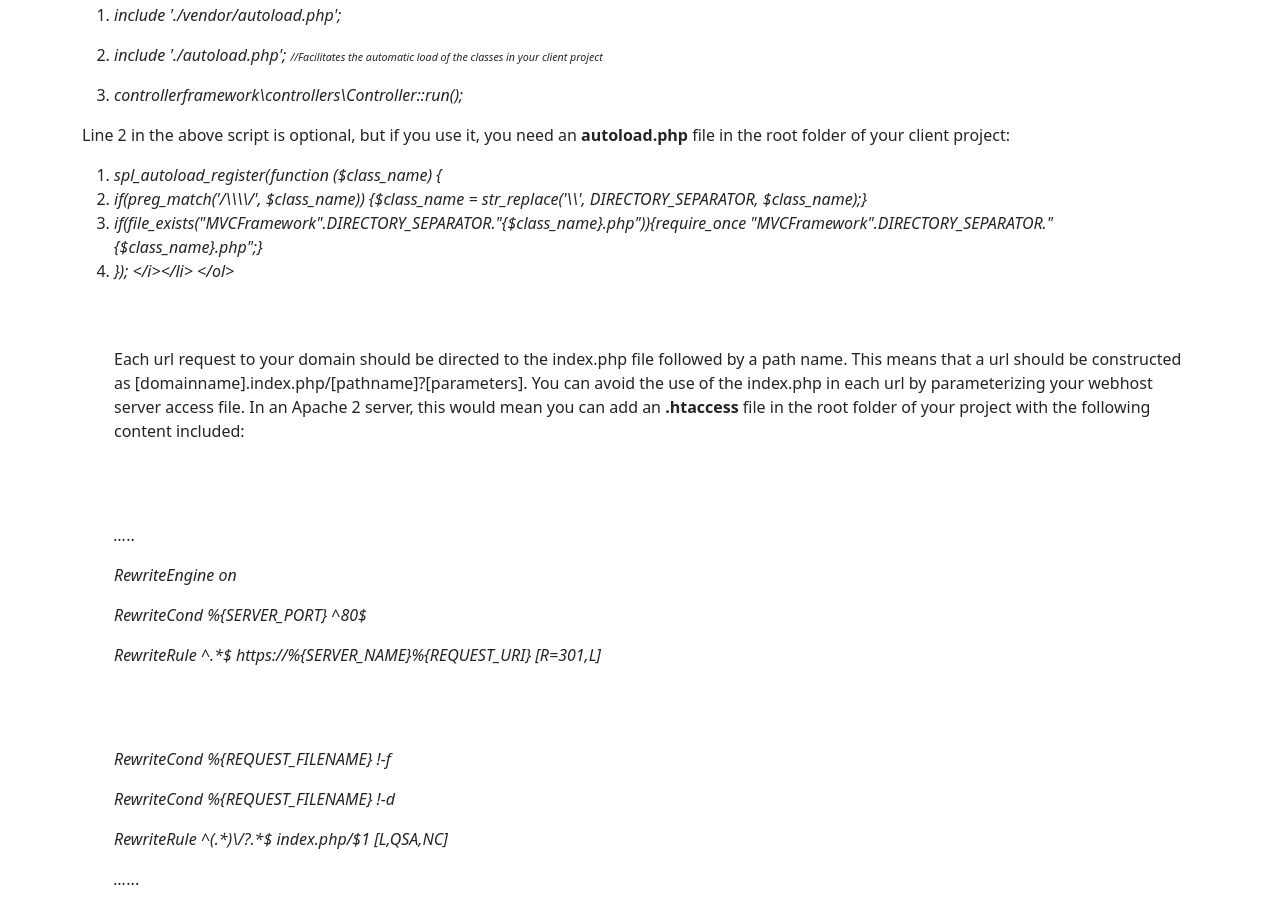
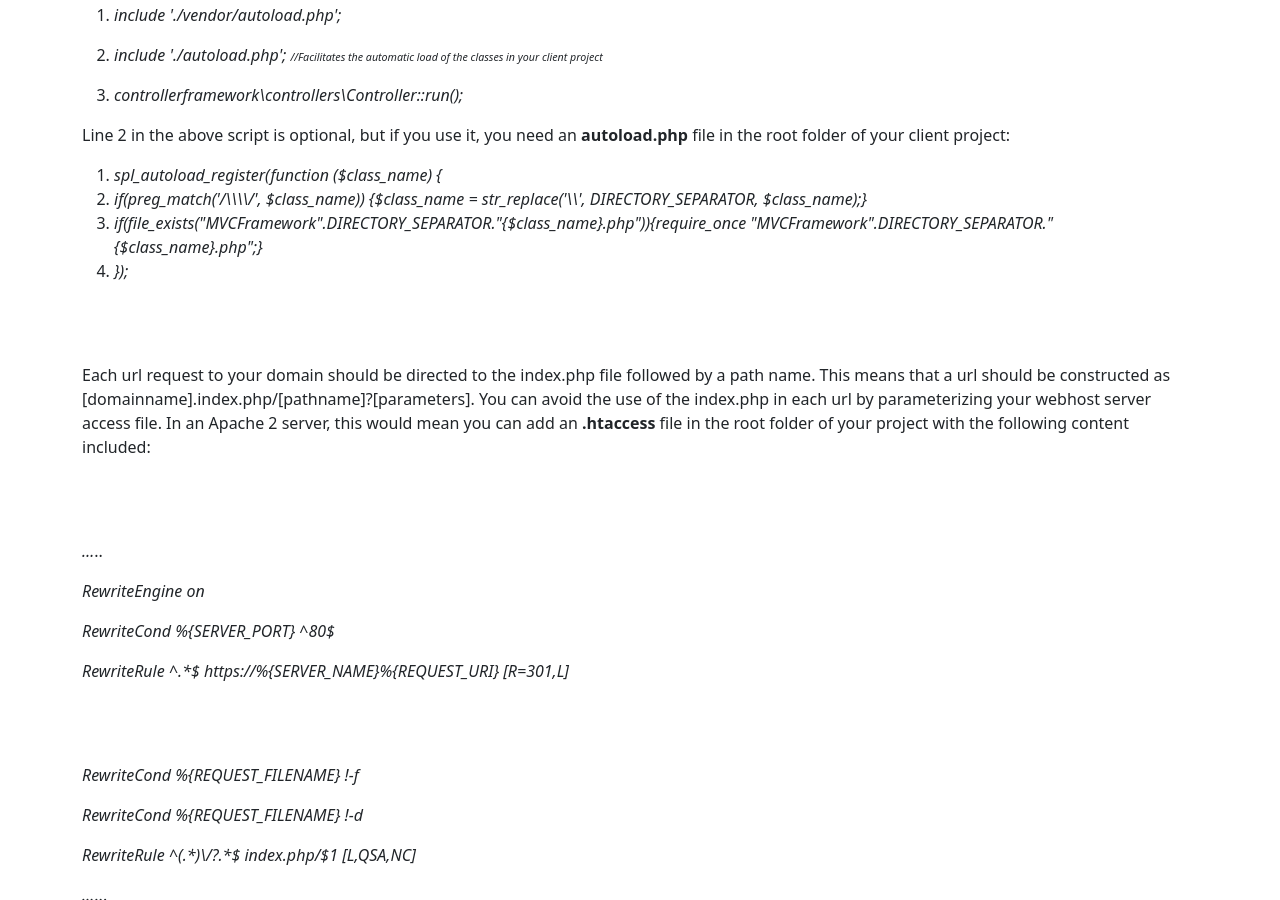
Before and after one commit to samoscon/samoscon.github.io, a Jekyll site: the page built from _posts/2025-11-22-members Activities framework.md, in a window 1280 px wide and 900 px high, scrolled down 1452 px. Built offline with Jekyll 4.4.1, drawn with Linux system fonts in a browser that asks for light colours.

Commit message:
Update 2025-11-22-members Activities framework.md

```diff
--- a/_posts/2025-11-22-members Activities framework.md
+++ b/_posts/2025-11-22-members Activities framework.md
@@ -41,7 +41,7 @@ file in the root folder of your client project:</span></cite></p>
 	</i></cite></li>
 	<li><i><cite>
 		});
-	</i></cite></li>
+	</cite></i></li>
 </ol>
 <p><br/>
 <br/>
```
